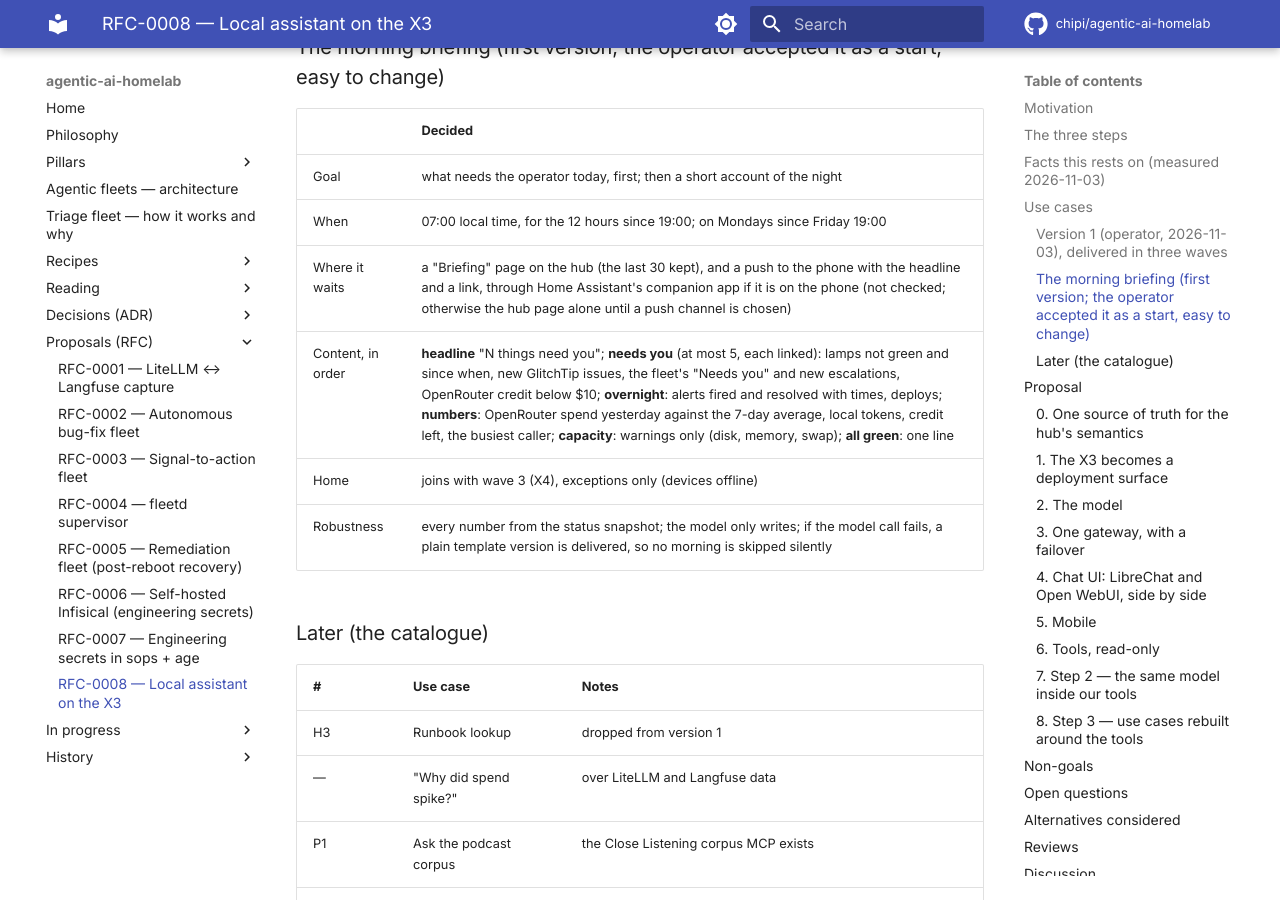
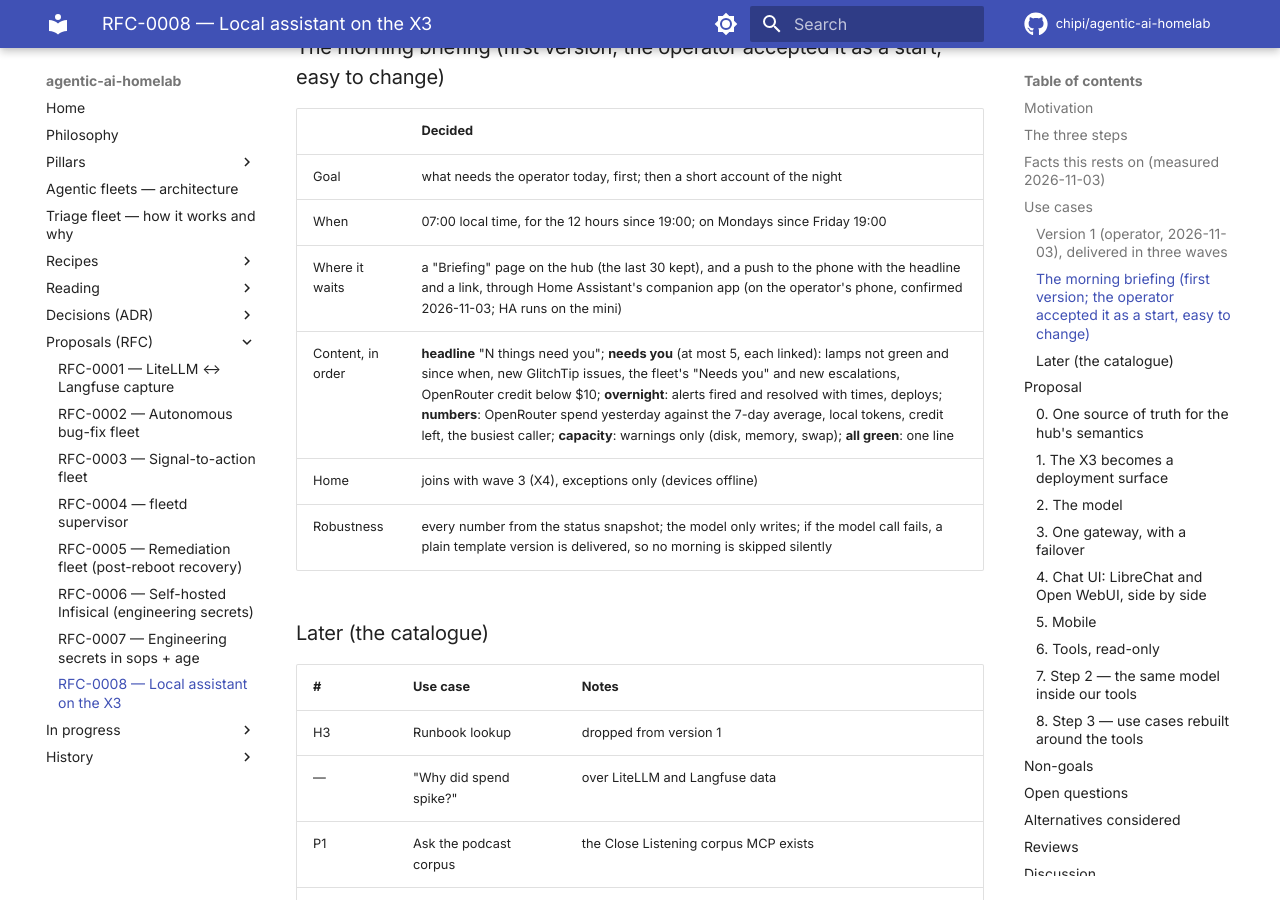
Before and after one commit to chipi/agentic-ai-homelab, an MkDocs documentation site: the page built from docs/rfc/RFC-0008-x3-local-assistant.md, in a window 1280 px wide and 900 px high, scrolled down 4358 px. Built offline with MkDocs 1.6.1 and Material for MkDocs 9.7.7, drawn with Linux system fonts in a browser that asks for light colours; comment, search, counter and statistics services are not loaded; some of the changed text lies outside the part shown.

Commit message:
docs: RFC-0008: briefing push through the Home Assistant companion app (on the operator's phone)
Co-Authored-By: Claude Opus 5.5 <noreply@anthropic.com>
Claude-Session: https://claude.ai/code/session_01DJqN6uERmW8gsoZAtCcsfS

```diff
--- a/docs/rfc/RFC-0008-x3-local-assistant.md
+++ b/docs/rfc/RFC-0008-x3-local-assistant.md
@@ -93,7 +93,7 @@ Notes:
 |---|---|
 | Goal | what needs the operator today, first; then a short account of the night |
 | When | 07:00 local time, for the 12 hours since 19:00; on Mondays since Friday 19:00 |
-| Where it waits | a "Briefing" page on the hub (the last 30 kept), and a push to the phone with the headline and a link, through Home Assistant's companion app if it is on the phone (not checked; otherwise the hub page alone until a push channel is chosen) |
+| Where it waits | a "Briefing" page on the hub (the last 30 kept), and a push to the phone with the headline and a link, through Home Assistant's companion app (on the operator's phone, confirmed 2026-11-03; HA runs on the mini) |
 | Content, in order | **headline** "N things need you"; **needs you** (at most 5, each linked): lamps not green and since when, new GlitchTip issues, the fleet's "Needs you" and new escalations, OpenRouter credit below $10; **overnight**: alerts fired and resolved with times, deploys; **numbers**: OpenRouter spend yesterday against the 7-day average, local tokens, credit left, the busiest caller; **capacity**: warnings only (disk, memory, swap); **all green**: one line |
 | Home | joins with wave 3 (X4), exceptions only (devices offline) |
 | Robustness | every number from the status snapshot; the model only writes; if the model call fails, a plain template version is delivered, so no morning is skipped silently |
@@ -282,7 +282,7 @@ Which use cases move, and how, is decided once step 2 runs.
 ## Open questions
 
 1. **LibreChat or Open WebUI** (the comparison runs on the mini's dev engine).
-2. **The briefing's push channel**, if Home Assistant's companion app is not on the phone.
+2. ~~The briefing's push channel~~: Home Assistant's companion app (on the phone).
 3. **Separation from the eval harness:** the rule, after the feasibility test.
 4. **Memory caps** on the X3: whether they count model memory, and what to set.
 5. **Tracing private chats** (X1): separate Langfuse project or none.
```
Also changed, not shown: docs/wip/x3-assistant-v1-plan.md (+1 -1 lines).
